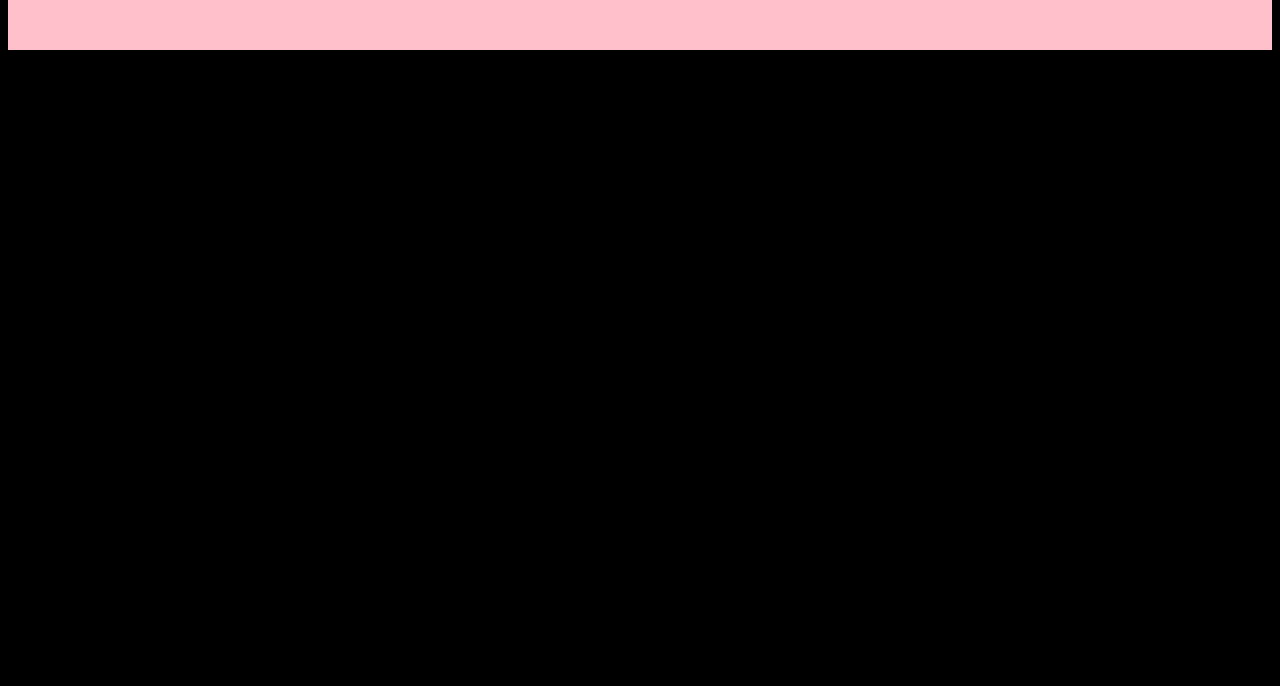
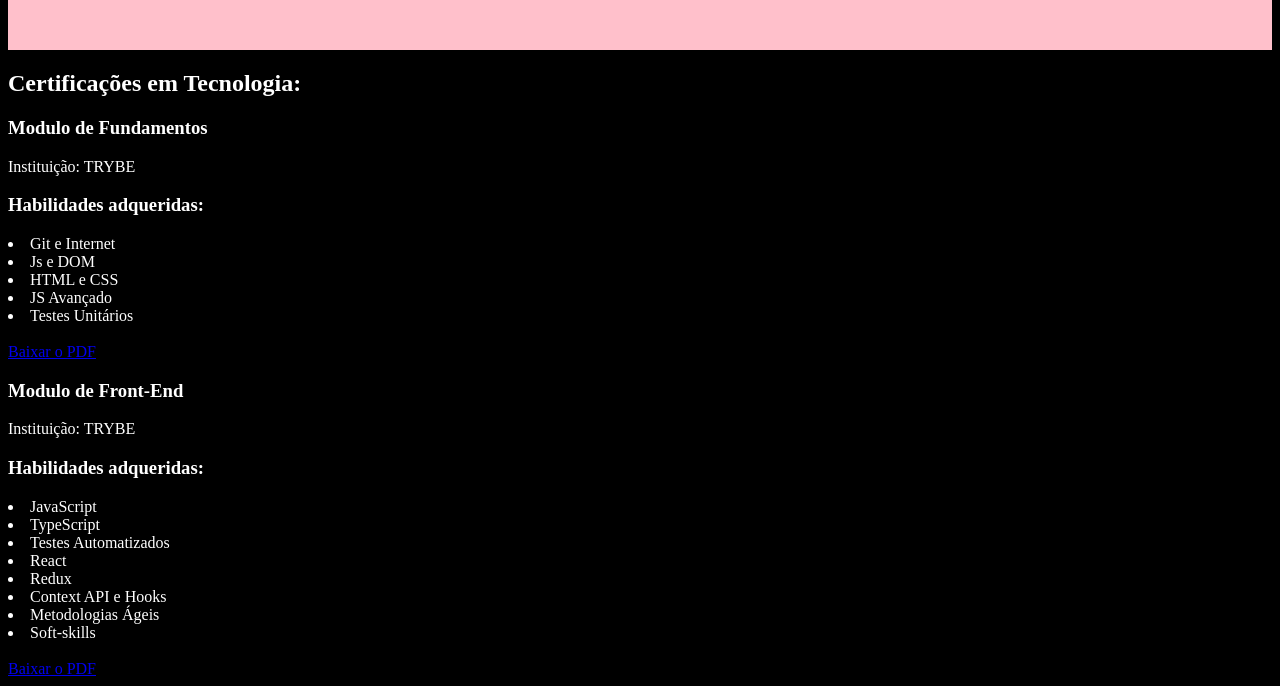
Before and after one commit to KerlenDias/KerlenDias.github.io, a plain HTML site: page formacao.html in a window 1280 px wide. Shown: the part 174-860 px from the top of the page. Before the commit the page ends 800 px from the top, so only its background shows below. Drawn offline with Linux system fonts and the light colour scheme.

Commit message:
Construindo a pagina de formação

```diff
--- a/formacao.css
+++ b/formacao.css
@@ -22,6 +22,10 @@ h1 {
     margin: 0;
 }
 
+h2, h3, li, p {
+    color: #FFF;
+}
+
 h4 {
     color: #FFF;
     font-family: 'Franklin Gothic Medium', 'Arial Narrow', Arial, sans-serif;
--- a/formacao.html
+++ b/formacao.html
@@ -19,5 +19,38 @@
             <h4><a class="link-sem-estilo" href="contatos.html">Contatos</a></h4>
         </div>
     </header>
+
+    <h2>Certificações em Tecnologia:</h2>
+
+    <div id="hab"></div>
+        <h3>Modulo de Fundamentos</h3>
+        <p>Instituição: TRYBE</p>
+        <h3>Habilidades adqueridas:</h3>
+
+            <li>Git e Internet</li>
+            <li>Js e DOM</li>
+            <li>HTML e CSS</li>
+            <li>JS Avançado</li>
+            <li>Testes Unitários</li><br>
+
+        <a href="Certificado-Fundamentos.pdf">Baixar o PDF</a>
+    </div>
+
+    <div id="hab">
+        <h3>Modulo de Front-End</h3>
+        <p>Instituição: TRYBE</p>
+        <h3>Habilidades adqueridas:</h3>
+
+            <li>JavaScript</li>
+            <li>TypeScript</li>
+            <li>Testes Automatizados</li>
+            <li>React</li>
+            <li>Redux</li>
+            <li>Context API e Hooks</li>
+            <li>Metodologias Ágeis</li>
+            <li>Soft-skills</li><br>
+
+        <a href="Certificado-Front-End.pdf">Baixar o PDF</a>
+    </div>
 </body>
 </html>
```
